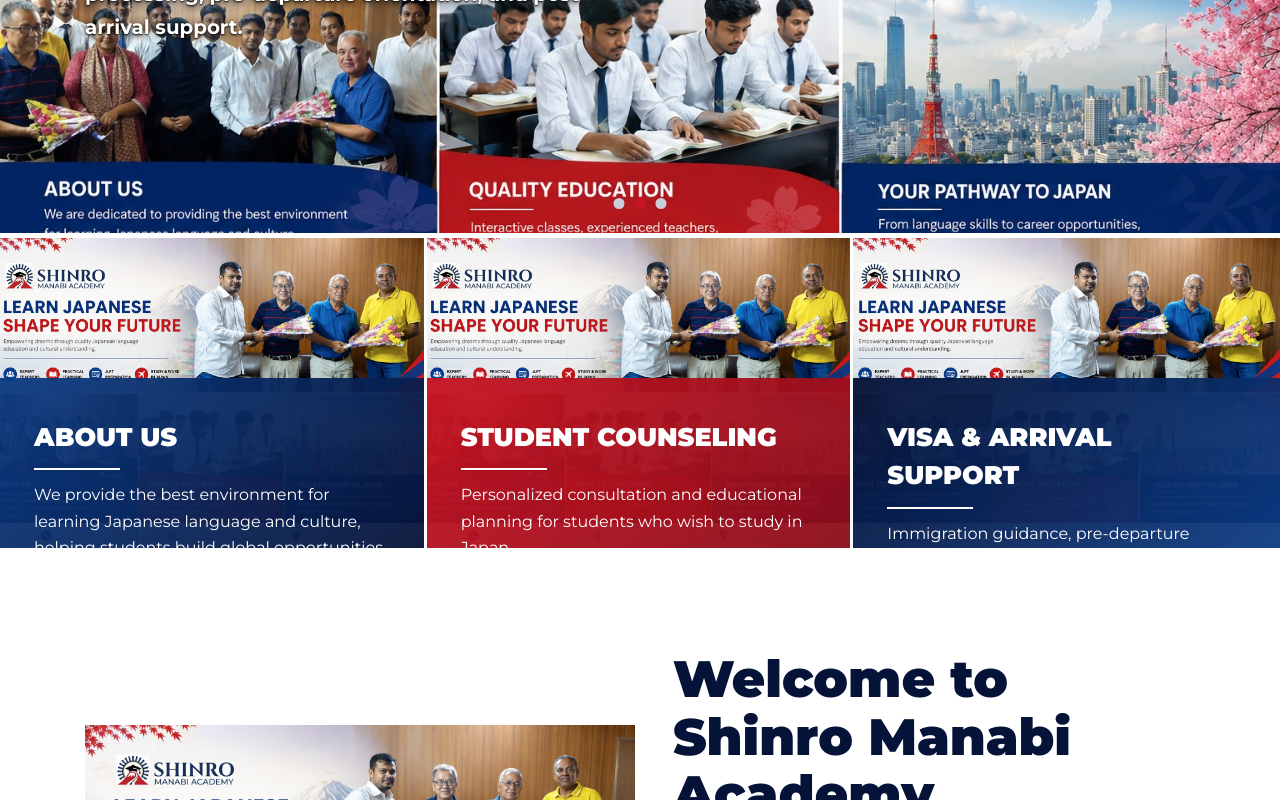
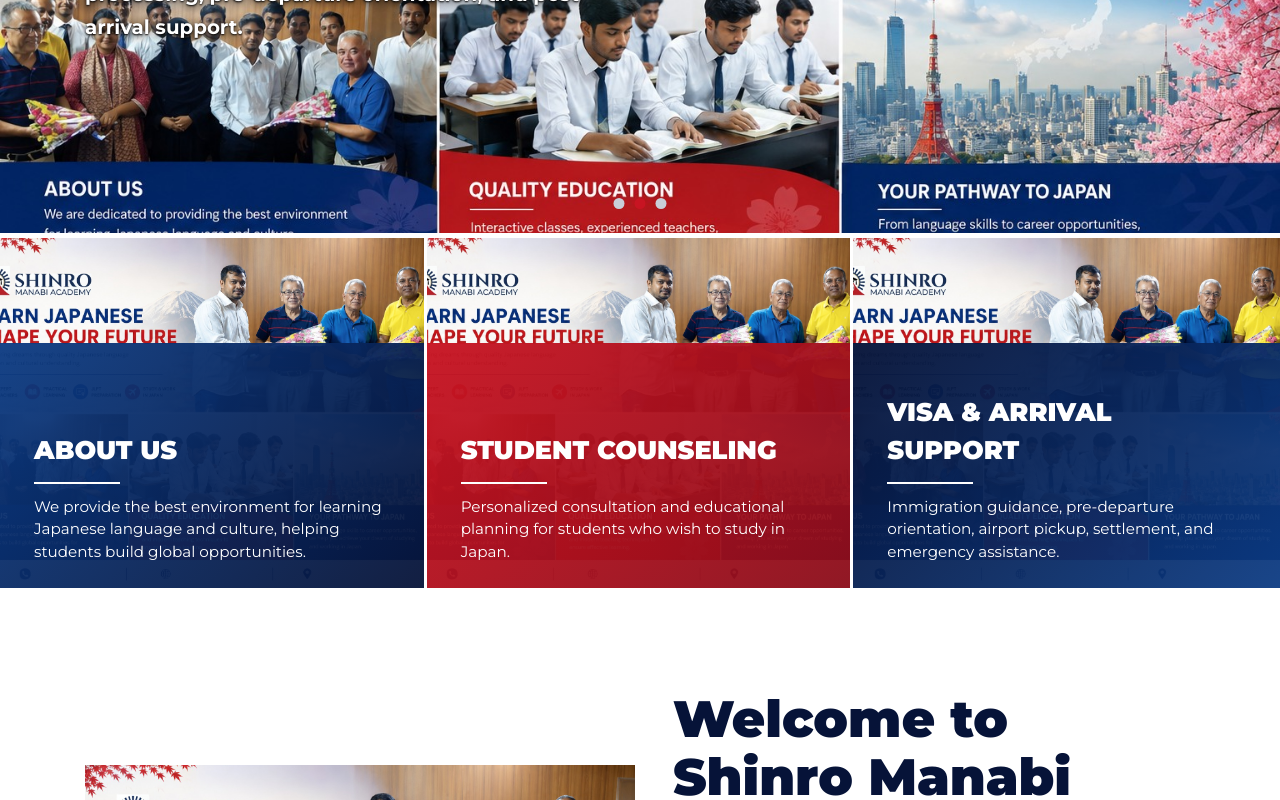
Before and after one commit to Rifatul-Islam-Munna/education-landing-page-as-vai, a Next.js app: page / in a window 1280 px wide. Shown: the part 522-1322 px from the top of the page. Built offline with nearby package versions, Linux system fonts and the light colour scheme; no server answers; the database is empty.

Commit message:
updated card

```diff
--- a/app/globals.css
+++ b/app/globals.css
@@ -374,7 +374,7 @@
 
 .feature-card {
   position: relative;
-  min-height: 310px;
+  min-height: 350px;
   overflow: hidden;
   border-right: 3px solid #fff;
   transition: transform 0.35s ease, box-shadow 0.4s ease;
@@ -392,13 +392,13 @@
 
 .feature-overlay {
   position: absolute;
-  inset: 45% 0 0;
+  inset: 30% 0 0;
   background: linear-gradient(135deg, rgba(11, 58, 130, 0.95), rgba(6, 19, 56, 0.95));
   transition: inset 0.4s ease;
 }
 
 .feature-card:hover .feature-overlay {
-  inset: 35% 0 0;
+  inset: 24% 0 0;
 }
 
 .feature-card.red .feature-overlay {
@@ -411,13 +411,8 @@
 
 .feature-copy {
   position: absolute;
-  inset: 58% 34px 26px;
-  color: #fff;
-  transition: inset 0.4s ease;
-}
-
-.feature-card:hover .feature-copy {
-  inset: 48% 34px 26px;
+  inset: auto 34px 24px;
+  color: #fff;
 }
 
 .feature-copy h2 {
@@ -442,8 +437,8 @@
 
 .feature-copy p {
   max-width: 420px;
-  font-size: 1rem;
-  line-height: 1.65;
+  font-size: 0.95rem;
+  line-height: 1.5;
 }
 
 .admin-page {
@@ -752,7 +747,7 @@
   .feature-card {
     border-right: 0;
     border-bottom: 3px solid #fff;
-    min-height: 310px;
+    min-height: 350px;
   }
 
   .feature-overlay {
@@ -872,7 +867,7 @@
   }
 
   .feature-card {
-    min-height: 300px;
+    min-height: 340px;
   }
 
   .feature-overlay,
```
